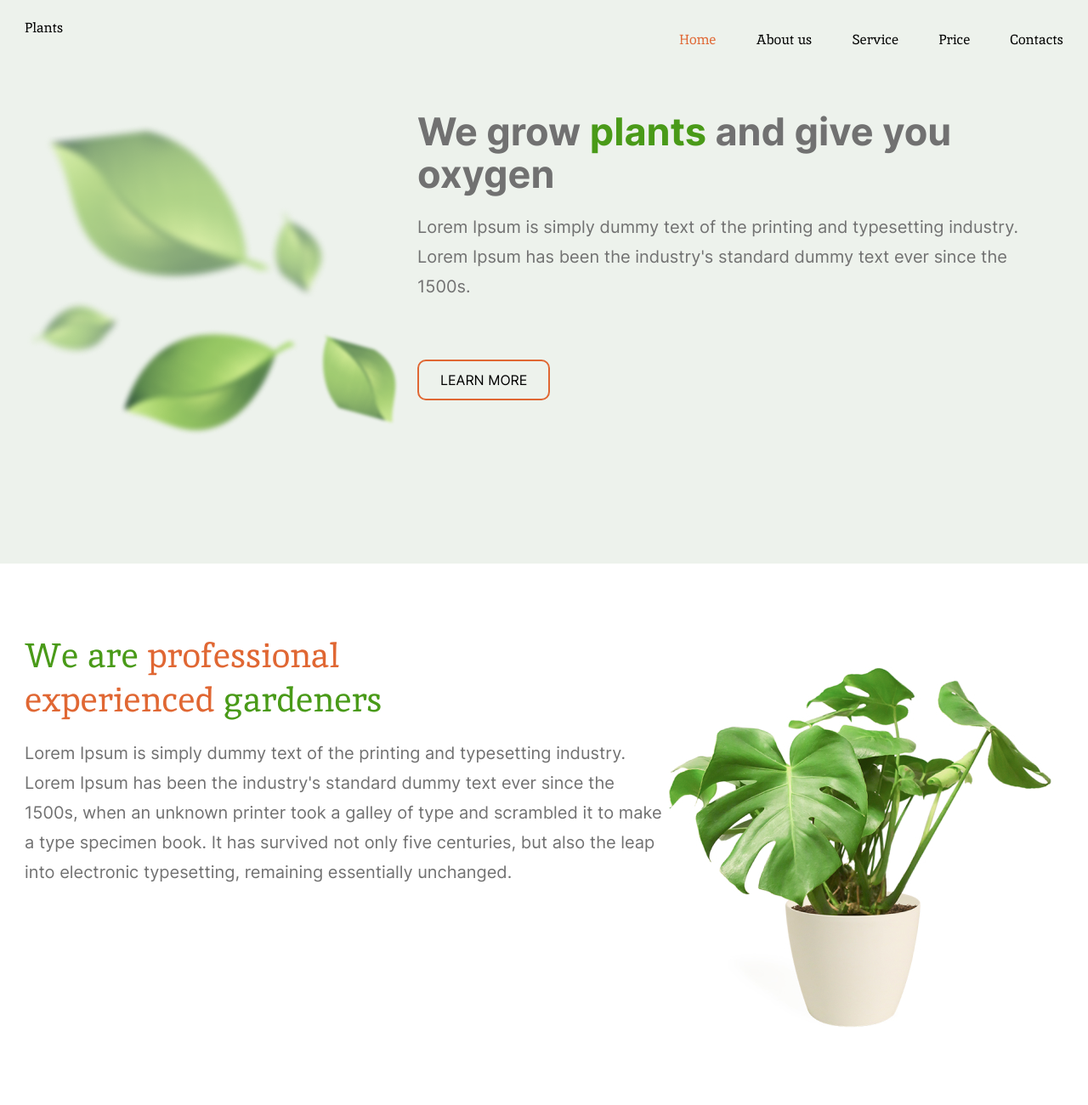
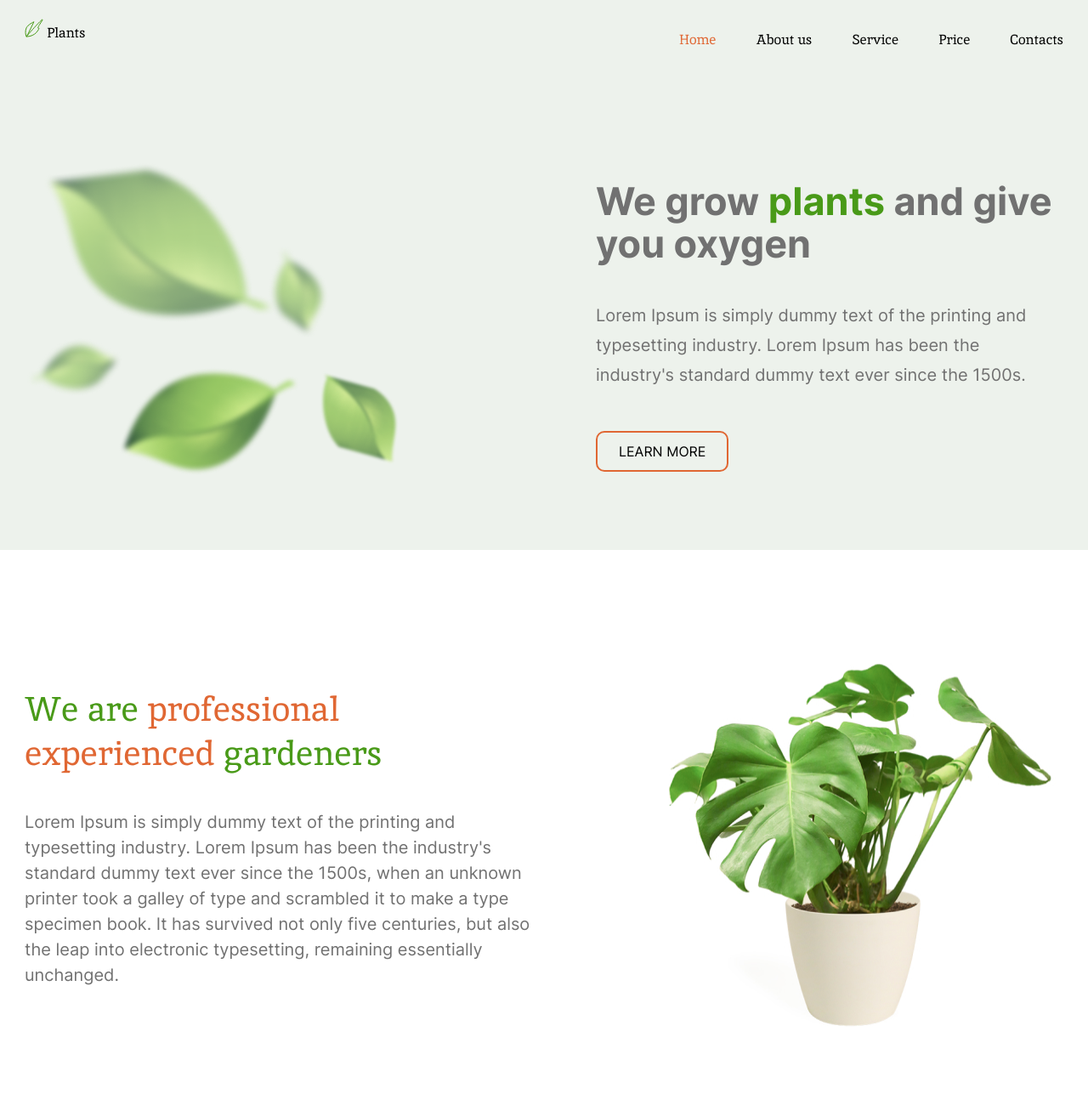
Before and after one commit to TauAdam/plants, a website built with Vite: page plants/index.html in a window 1280 px wide. Shown: the part 20-1320 px from the top of the page at 85% size. Built offline with nearby package versions, Linux system fonts and the light colour scheme; files whose address does not match are found by name.

Commit message:
feat: fix some bugs

```diff
--- a/plants/index.html
+++ b/plants/index.html
@@ -10,7 +10,9 @@
     <div id="app">
       <header class="header">
         <div class="header__container container">
-          <a class="logo">Plants</a>
+          <a class="logo" href="/"
+            ><img src="./src/assets/img/logo_vector.svg" alt="logo" /> Plants</a
+          >
           <nav class="header__nav">
             <ul class="header__list">
               <li class="menu__item">
@@ -44,7 +46,7 @@
               <h1 class="welcome__title">
                 We grow <span class="colored">plants</span> and give you oxygen
               </h1>
-              <p class="subtitle">
+              <p class="subtitle welcome__subtitle">
                 Lorem Ipsum is simply dummy text of the printing and typesetting
                 industry. Lorem Ipsum has been the industry's standard dummy
                 text ever since the 1500s.
@@ -64,7 +66,7 @@
                 >
                 gardeners
               </h2>
-              <p class="subtitle">
+              <p class="about__subtitle">
                 Lorem Ipsum is simply dummy text of the printing and typesetting
                 industry. Lorem Ipsum has been the industry's standard dummy
                 text ever since the 1500s, when an unknown printer took a galley
@@ -83,7 +85,7 @@
         <section class="service">
           <div class="service__container container">
             <div class="service__content">
-              <h2 class="service__title">
+              <h2 class="service__title" id="service">
                 Service and our <br />
                 projects
               </h2>
@@ -166,7 +168,7 @@
         <section class="prices">
           <div class="prices__container container">
             <div class="prices__content">
-              <h2 class="prices__title">Prices</h2>
+              <h2 class="prices__title" id="price">Prices</h2>
               <div class="prices__options">
                 <div class="prices__option">
                   <div class="prices__item">
--- a/plants/src/style.css
+++ /dev/null
@@ -1,97 +0,0 @@
-:root {
-  font-family: Inter, Avenir, Helvetica, Arial, sans-serif;
-  font-size: 16px;
-  line-height: 24px;
-  font-weight: 400;
-
-  color-scheme: light dark;
-  color: rgba(255, 255, 255, 0.87);
-  background-color: #242424;
-
-  font-synthesis: none;
-  text-rendering: optimizeLegibility;
-  -webkit-font-smoothing: antialiased;
-  -moz-osx-font-smoothing: grayscale;
-  -webkit-text-size-adjust: 100%;
-}
-
-a {
-  font-weight: 500;
-  color: #646cff;
-  text-decoration: inherit;
-}
-a:hover {
-  color: #535bf2;
-}
-
-body {
-  margin: 0;
-  display: flex;
-  place-items: center;
-  min-width: 320px;
-  min-height: 100vh;
-}
-
-h1 {
-  font-size: 3.2em;
-  line-height: 1.1;
-}
-
-#app {
-  max-width: 1280px;
-  margin: 0 auto;
-  padding: 2rem;
-  text-align: center;
-}
-
-.logo {
-  height: 6em;
-  padding: 1.5em;
-  will-change: filter;
-}
-.logo:hover {
-  filter: drop-shadow(0 0 2em #646cffaa);
-}
-.logo.vanilla:hover {
-  filter: drop-shadow(0 0 2em #3178c6aa);
-}
-
-.card {
-  padding: 2em;
-}
-
-.read-the-docs {
-  color: #888;
-}
-
-button {
-  border-radius: 8px;
-  border: 1px solid transparent;
-  padding: 0.6em 1.2em;
-  font-size: 1em;
-  font-weight: 500;
-  font-family: inherit;
-  background-color: #1a1a1a;
-  cursor: pointer;
-  transition: border-color 0.25s;
-}
-button:hover {
-  border-color: #646cff;
-}
-button:focus,
-button:focus-visible {
-  outline: 4px auto -webkit-focus-ring-color;
-}
-
-@media (prefers-color-scheme: light) {
-  :root {
-    color: #213547;
-    background-color: #ffffff;
-  }
-  a:hover {
-    color: #747bff;
-  }
-  button {
-    background-color: #f9f9f9;
-  }
-}
--- a/plants/src/style/_style.scss
+++ b/plants/src/style/_style.scss
@@ -21,6 +21,9 @@ h3,
 h4,
 h5,
 h6 {
+  margin: 0;
+}
+p {
   margin: 0;
 }
 h2 {
@@ -80,24 +83,20 @@ body {
   font-size: 16px;
   line-height: 21px;
   color: #000000;
-  // background-image: url('./assets/img/logo.png');
-  // background-size: contain;
-  // background-repeat: no-repeat;
-}
-.subtitle {
-  line-height: 175%;
 }
 .menu__item {
 }
 //------------------------ WELCOME
 .welcome {
   &__container {
-    padding: 16px 0 109px;
+    padding: 62px 0 47px;
     display: flex;
     justify-content: space-between;
   }
 
   &__content {
+    padding-top: 36px;
+    width: 550px;
   }
 
   &__title {
@@ -115,10 +114,13 @@ body {
   background: #fff;
   &__container {
     display: flex;
-    padding: 82px 0 105px;
+    justify-content: space-between;
+    padding: 93px 0 94px;
   }
 
   &__content {
+    padding: 68px 0 61px;
+    width: 605px;
   }
 
   &__title {
@@ -128,9 +130,17 @@ body {
   &__img {
   }
 }
+.about__subtitle {
+  padding-top: 40px;
+  line-height: 1.5;
+}
+.welcome__subtitle {
+  font-size: 20px;
+  padding-top: 42px;
+  width: 525px;
+  line-height: 1.75;
+}
 
-.subtitle {
-}
 //------------------------ SERVICE
 .service {
   &__container {
@@ -140,7 +150,7 @@ body {
   &__content {
     display: flex;
     align-items: center;
-    margin-bottom: 97px;
+    margin-bottom: 81px;
   }
 
   &__title {
```
Also changed, not shown: plants/src/assets/img/logo_vector.svg (added).
